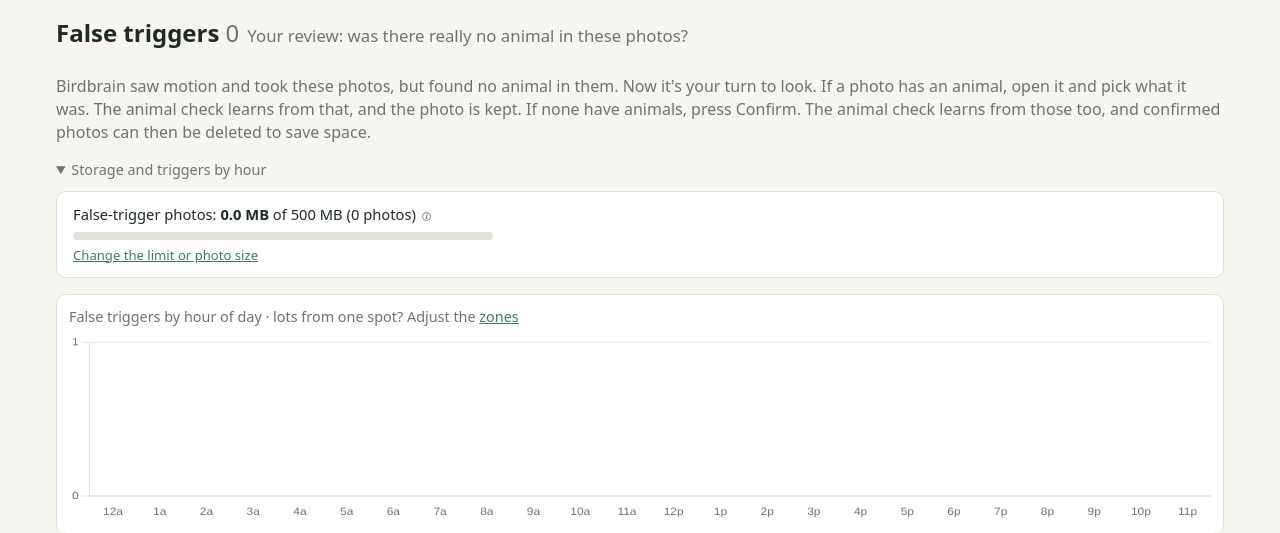
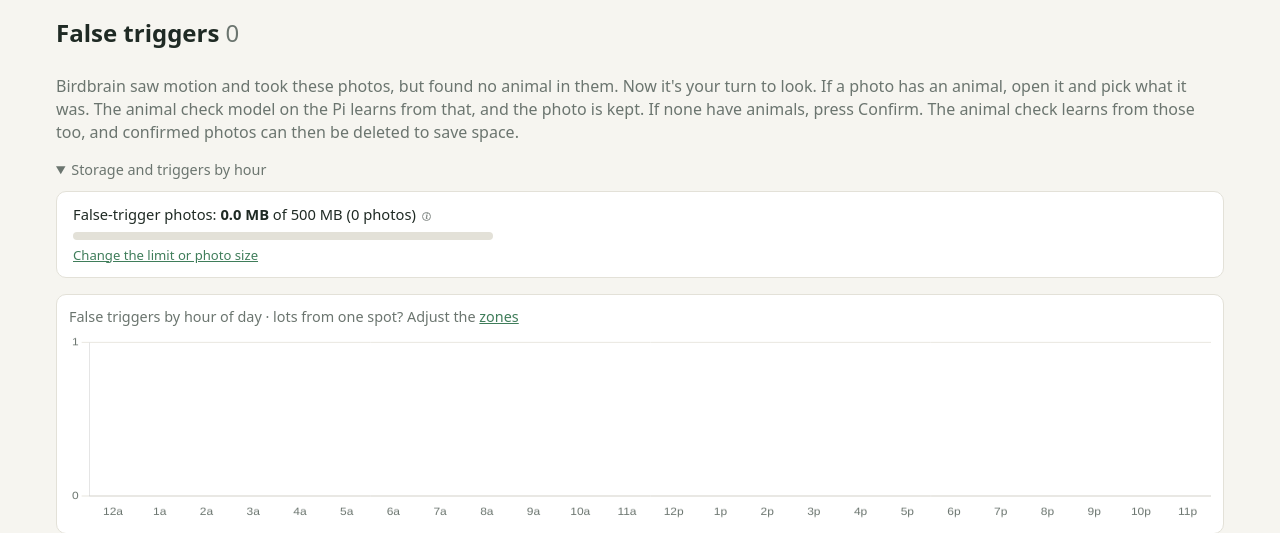
Before and after one commit to jurassic73/birdbrain, a FastAPI app: page /false-triggers in a window 1280 px wide. Shown: the part 59-592 px from the top of the page. Run offline with FastAPI, Linux system fonts and the light colour scheme; data that the repository does not hold is empty; some libraries are stand-ins or nearby versions.

Commit message:
False triggers: drop the header subtitle; intro names the animal check model on the Pi
Co-Authored-By: Claude Opus 5.5 <noreply@anthropic.com>

```diff
--- a/birdbrain/web/static/style.css
+++ b/birdbrain/web/static/style.css
@@ -381,8 +381,6 @@ button.danger { background: transparent; color: var(--low); border-color: var(--
 }
 
 .page-head { display: flex; flex-wrap: wrap; align-items: baseline; justify-content: space-between; gap: 8px; margin-bottom: 12px; }
-/* A one-line reminder of what the page is for, right after the title (under it on phones). */
-.page-sub { flex: 1 1 260px; margin: 0; color: var(--muted); font-size: 1.05rem; }
 .sorts { display: flex; gap: 4px; }
 
 main.wide { max-width: 1600px; }
--- a/birdbrain/web/templates/false_triggers.html
+++ b/birdbrain/web/templates/false_triggers.html
@@ -3,9 +3,8 @@
 {% block title %}False triggers | Birdbrain{% endblock %}
 {% block head %}<script src="https://cdn.jsdelivr.net/npm/chart.js@4.4.1/dist/chart.umd.min.js"></script>{% endblock %}
 {% block content %}
-<div class="page-head"><h1>False triggers <span class="muted">{{ total }}</span>{% if storage.photos_deleted %} <small class="muted" data-tip="Older false triggers whose photos were deleted to save space. Their records stay, and so does what the Pi's animal check learned from them.">+{{ storage.photos_deleted }} without photos</small>{% endif %}</h1>
-  <p class="page-sub">Your review: was there really no animal in these photos?</p></div>
-<p class="muted">Birdbrain saw motion and took these photos, but found no animal in them. Now it's your turn to look. If a photo has an animal, open it and pick what it was. The animal check learns from that, and the photo is kept. If none have animals, press Confirm. The animal check learns from those too, and confirmed photos can then be deleted to save space.</p>
+<div class="page-head"><h1>False triggers <span class="muted">{{ total }}</span>{% if storage.photos_deleted %} <small class="muted" data-tip="Older false triggers whose photos were deleted to save space. Their records stay, and so does what the Pi's animal check learned from them.">+{{ storage.photos_deleted }} without photos</small>{% endif %}</h1></div>
+<p class="muted">Birdbrain saw motion and took these photos, but found no animal in them. Now it's your turn to look. If a photo has an animal, open it and pick what it was. The animal check model on the Pi learns from that, and the photo is kept. If none have animals, press Confirm. The animal check learns from those too, and confirmed photos can then be deleted to save space.</p>
 {% if confirmed is not none %}<p class="notice saved">Confirmed {{ confirmed }} as empty. The Pi's animal check trains on them.</p>{% endif %}
 {% if request.state.admin and unchecked %}
 <form class="ft-confirm" method="post" action="/false-triggers/confirm" id="ft-confirm">
```
